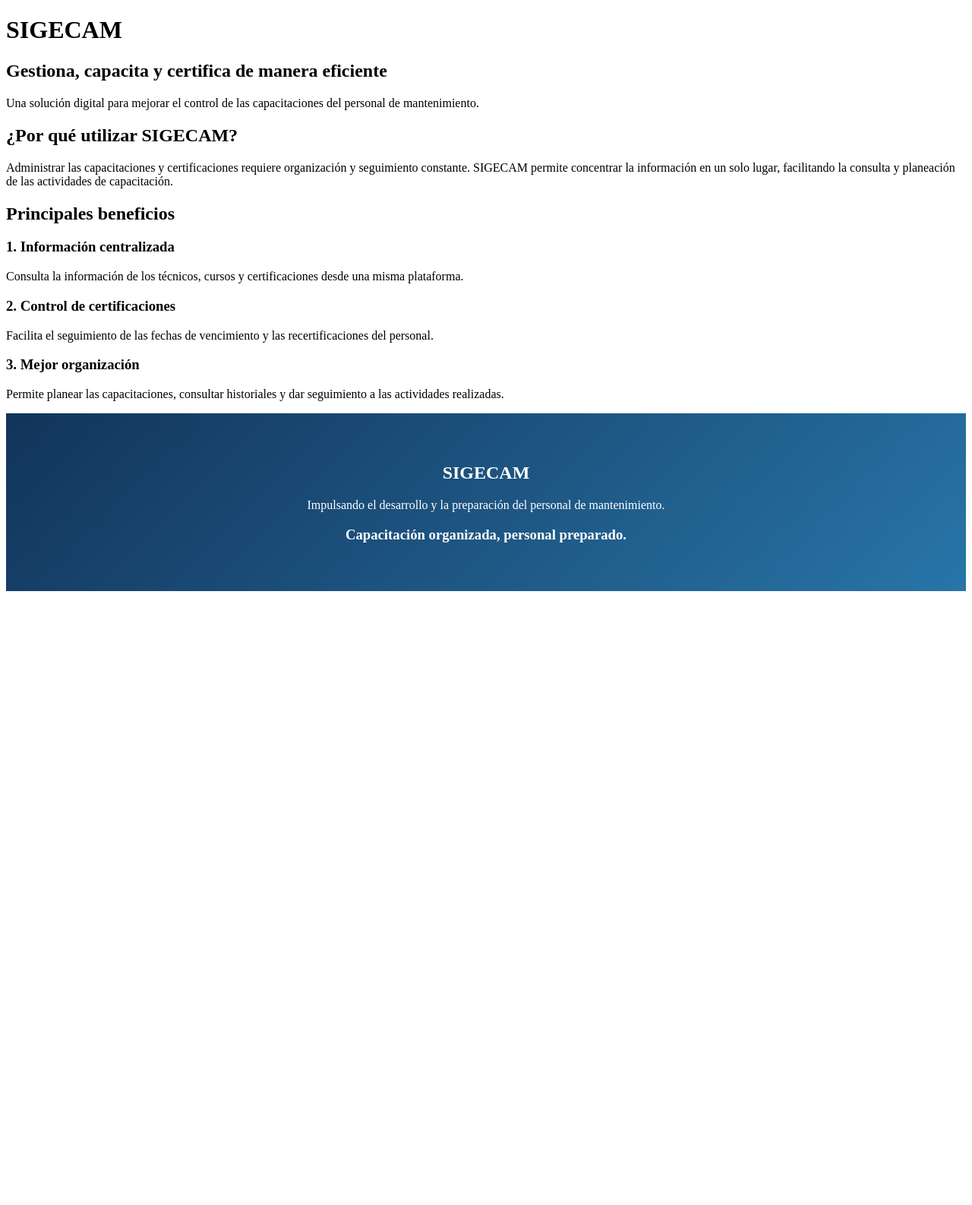
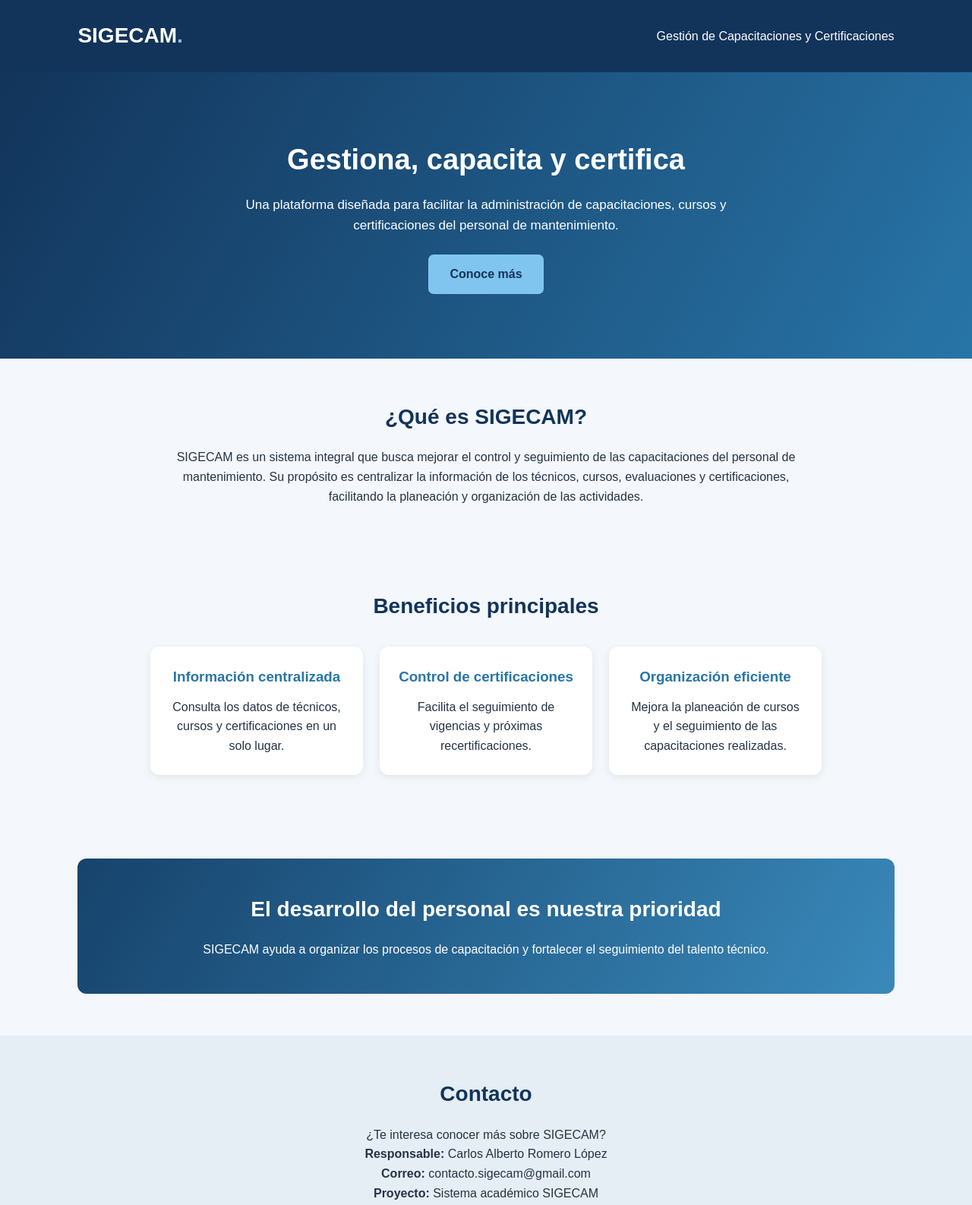
Before and after one commit to abt2207/SIGECAM, a plain HTML site: page src/index.html in a window 1280 px wide. Shown: the top 1586 px of the page at 76% size. Before the commit the page ends 800 px from the top, so only its background shows below. Drawn offline with Linux system fonts and the light colour scheme.

Commit message:
Mejorar diseno final de la pagina

```diff
--- a/src/index.html
+++ b/src/index.html
@@ -3,77 +3,252 @@
 <head>
     <meta charset="UTF-8">
     <meta name="viewport" content="width=device-width, initial-scale=1.0">
-    <title>SIGECAM | Gestión de Capacitaciones</title>
+
+    <title>SIGECAM | Sistema de Gestión</title>
+
+    <style>
+        * {
+            margin: 0;
+            padding: 0;
+            box-sizing: border-box;
+            font-family: Arial, sans-serif;
+        }
+
+        body {
+            background-color: #f4f7fb;
+            color: #263445;
+            line-height: 1.6;
+        }
+
+        header {
+            background-color: #12345a;
+            color: white;
+            padding: 25px 8%;
+        }
+
+        nav {
+            display: flex;
+            justify-content: space-between;
+            align-items: center;
+            flex-wrap: wrap;
+            gap: 12px;
+        }
+
+        nav h1 {
+            font-size: 28px;
+        }
+
+        nav span {
+            color: #80c5f0;
+        }
+
+        .hero {
+            background: linear-gradient(120deg, #12345a, #2875a8);
+            color: white;
+            text-align: center;
+            padding: 85px 20px;
+        }
+
+        .hero h2 {
+            font-size: 38px;
+            margin-bottom: 15px;
+        }
+
+        .hero p {
+            max-width: 700px;
+            margin: auto;
+            font-size: 17px;
+        }
+
+        .boton {
+            display: inline-block;
+            margin-top: 25px;
+            padding: 13px 28px;
+            background-color: #80c5f0;
+            color: #12345a;
+            text-decoration: none;
+            border-radius: 7px;
+            font-weight: bold;
+        }
+
+        section {
+            padding: 55px 8%;
+            text-align: center;
+        }
+
+        section h2 {
+            color: #12345a;
+            margin-bottom: 18px;
+            font-size: 28px;
+        }
+
+        .descripcion {
+            max-width: 850px;
+            margin: auto;
+        }
+
+        .beneficios {
+            display: flex;
+            justify-content: center;
+            flex-wrap: wrap;
+            gap: 22px;
+            margin-top: 30px;
+        }
+
+        .tarjeta {
+            background-color: white;
+            padding: 25px;
+            border-radius: 12px;
+            width: 280px;
+            box-shadow: 0 3px 12px rgba(0,0,0,0.08);
+        }
+
+        .tarjeta h3 {
+            color: #2875a8;
+            margin-bottom: 12px;
+        }
+
+        .banner {
+            background: linear-gradient(120deg, #16436c, #3989ba);
+            color: white;
+            padding: 45px 20px;
+            border-radius: 12px;
+        }
+
+        .banner h2 {
+            color: white;
+        }
+
+        .contacto {
+            background-color: #e5edf5;
+        }
+
+        footer {
+            background-color: #12345a;
+            color: white;
+            text-align: center;
+            padding: 22px;
+        }
+
+        @media (max-width: 600px) {
+            .hero h2 {
+                font-size: 28px;
+            }
+
+            nav {
+                justify-content: center;
+            }
+        }
+    </style>
 </head>
+
 <body>
 
     <header>
-        <h1>SIGECAM</h1>
-        <h2>Gestiona, capacita y certifica de manera eficiente</h2>
-        <p>
-            Una solución digital para mejorar el control
-            de las capacitaciones del personal de mantenimiento.
-        </p>
+        <nav>
+            <h1>SIGECAM<span>.</span></h1>
+            <p>Gestión de Capacitaciones y Certificaciones</p>
+        </nav>
     </header>
 
     <main>
 
-        <section>
-            <h2>¿Por qué utilizar SIGECAM?</h2>
+        <div class="hero">
+            <h2>Gestiona, capacita y certifica</h2>
 
             <p>
-                Administrar las capacitaciones y certificaciones
-                requiere organización y seguimiento constante.
-                SIGECAM permite concentrar la información en
-                un solo lugar, facilitando la consulta y
-                planeación de las actividades de capacitación.
+                Una plataforma diseñada para facilitar
+                la administración de capacitaciones,
+                cursos y certificaciones del personal
+                de mantenimiento.
             </p>
+
+            <a href="#beneficios" class="boton">
+                Conoce más
+            </a>
+        </div>
+
+        <section>
+            <div class="descripcion">
+                <h2>¿Qué es SIGECAM?</h2>
+
+                <p>
+                    SIGECAM es un sistema integral que busca
+                    mejorar el control y seguimiento de las
+                    capacitaciones del personal de mantenimiento.
+                    Su propósito es centralizar la información
+                    de los técnicos, cursos, evaluaciones y
+                    certificaciones, facilitando la planeación
+                    y organización de las actividades.
+                </p>
+            </div>
+        </section>
+
+        <section id="beneficios">
+            <h2>Beneficios principales</h2>
+
+            <div class="beneficios">
+
+                <div class="tarjeta">
+                    <h3>Información centralizada</h3>
+                    <p>
+                        Consulta los datos de técnicos,
+                        cursos y certificaciones en
+                        un solo lugar.
+                    </p>
+                </div>
+
+                <div class="tarjeta">
+                    <h3>Control de certificaciones</h3>
+                    <p>
+                        Facilita el seguimiento de
+                        vigencias y próximas
+                        recertificaciones.
+                    </p>
+                </div>
+
+                <div class="tarjeta">
+                    <h3>Organización eficiente</h3>
+                    <p>
+                        Mejora la planeación de cursos
+                        y el seguimiento de las
+                        capacitaciones realizadas.
+                    </p>
+                </div>
+
+            </div>
         </section>
 
         <section>
-            <h2>Principales beneficios</h2>
+            <div class="banner">
+                <h2>El desarrollo del personal es nuestra prioridad</h2>
 
-            <article>
-                <h3>1. Información centralizada</h3>
                 <p>
-                    Consulta la información de los técnicos,
-                    cursos y certificaciones desde una misma
-                    plataforma.
+                    SIGECAM ayuda a organizar los procesos
+                    de capacitación y fortalecer el
+                    seguimiento del talento técnico.
                 </p>
-            </article>
-
-            <article>
-                <h3>2. Control de certificaciones</h3>
-                <p>
-                    Facilita el seguimiento de las fechas
-                    de vencimiento y las recertificaciones
-                    del personal.
-                </p>
-            </article>
-
-            <article>
-                <h3>3. Mejor organización</h3>
-                <p>
-                    Permite planear las capacitaciones,
-                    consultar historiales y dar seguimiento
-                    a las actividades realizadas.
-                </p>
-            </article>
+            </div>
         </section>
 
-        <section>
-            <div style="background: linear-gradient(135deg, #12345a, #2875a8);
-                        color: white; padding: 45px; text-align: center;">
-                <h2>SIGECAM</h2>
-                <p>
-                    Impulsando el desarrollo y la preparación
-                    del personal de mantenimiento.
-                </p>
-                <h3>Capacitación organizada, personal preparado.</h3>
-            </div>
+        <section class="contacto" id="contacto">
+            <h2>Contacto</h2>
+
+            <p>
+                ¿Te interesa conocer más sobre SIGECAM?
+            </p>
+
+            <p><strong>Responsable:</strong> Carlos Alberto Romero López</p>
+            <p><strong>Correo:</strong> contacto.sigecam@gmail.com</p>
+            <p><strong>Proyecto:</strong> Sistema académico SIGECAM</p>
         </section>
 
     </main>
 
+    <footer>
+        <p>© 2026 SIGECAM - Proyecto académico</p>
+        <p>Gestión eficiente de capacitaciones y certificaciones.</p>
+    </footer>
+
 </body>
 </html>
```
